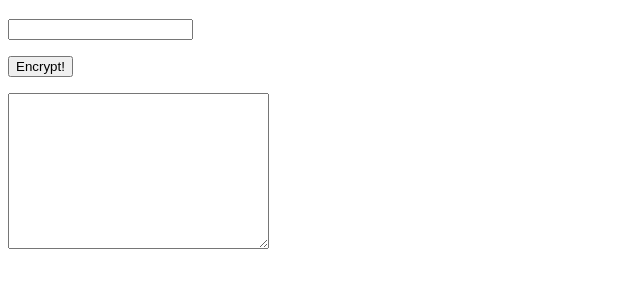
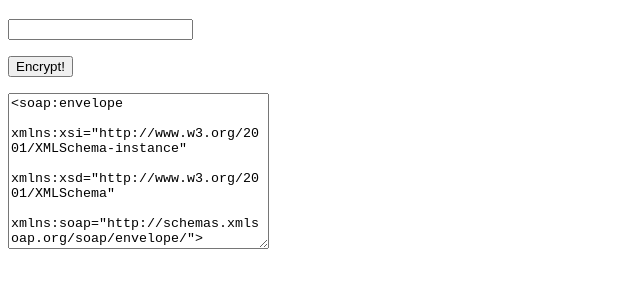
Before and after one commit to herrucules/phonegap-soap-client, a website: page index.html in a window 1280 px wide. Both pictures are taken after a click on the button "Encrypt!". Shown: the part 61-346 px from the top of the page, without its empty margins (0-640 px from the left). Drawn offline with nearby package versions, Linux system fonts and the light colour scheme; no server answers.

Commit message:
rev index.html

```diff
--- a/index.html
+++ b/index.html
@@ -40,6 +40,8 @@
         );
 
       soapBody = $.trim(soapBody);
+      alert(soapBody);
+      output.val(soapBody);
 
       $.ajax({
         type: "POST",
@@ -53,7 +55,8 @@
           output.val(response);
         },
         error: function() {
-          console.log("ERROR", arguments);
+          // console.log("ERROR", arguments);
+          alert("error");
         }
       });
     });
```
